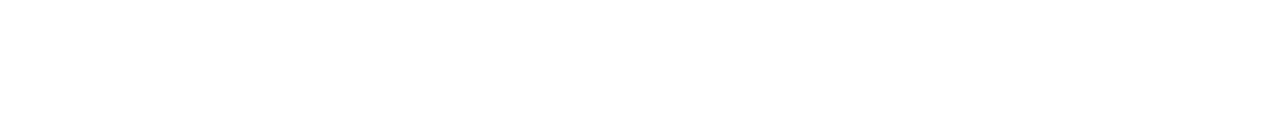
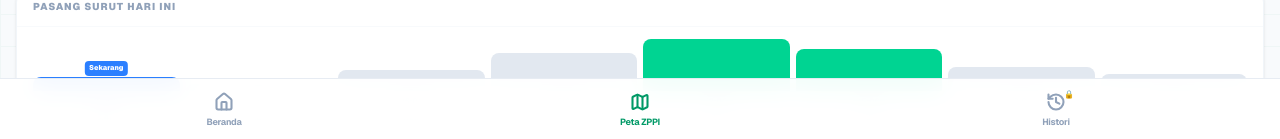
Before and after one commit to joanpurbaa/laung, a Next.js app: page /map in a window 1280 px wide. Before the commit this address had no page. Shown: the part 658-797 px from the top of the page. Built offline with nearby package versions, Linux system fonts and the light colour scheme; no server answers.

Commit message:
fix: fix the route

```diff
--- a/src/app/_components/Navbar.tsx
+++ b/src/app/_components/Navbar.tsx
@@ -14,8 +14,8 @@ export default function Navbar() {
   const isAuth = useIsAuthenticated();
 
   const navItems = [
-    { href: "/", label: "Beranda", icon: Home, protected: false },
-    { href: "/home", label: "Peta ZPPI", icon: MapIcon, protected: false },
+    { href: "/dashboard", label: "Beranda", icon: Home, protected: false },
+    { href: "/map", label: "Peta ZPPI", icon: MapIcon, protected: false },
     { href: "/history", label: "Histori", icon: History, protected: true },
   ];
 
--- a/src/app/login/page.tsx
+++ b/src/app/login/page.tsx
@@ -41,7 +41,7 @@ export default function LoginPage() {
         throw new Error(data.message ?? "Login gagal");
       }
       setState("success");
-      setTimeout(() => router.push("/"), 500);
+      setTimeout(() => router.push("/map"), 500);
     } catch (err) {
       setErrorMsg(err instanceof Error ? err.message : "Terjadi kesalahan");
       setState("error");
@@ -306,7 +306,7 @@ export default function LoginPage() {
           </button>
 
           <button
-            onClick={() => router.push("/")}
+            onClick={() => router.push("/map")}
             className="mt-3 flex w-full items-center justify-center rounded-2xl py-[17px] text-[14px] font-bold text-white/50 transition-all active:scale-[0.97]"
             style={{
               background: "rgba(255,255,255,0.05)",
--- a/src/app/home/page.tsx
+++ b/src/app/map/page.tsx
@@ -228,7 +228,7 @@ function getBestSailWindow() {
   };
 }
 
-export default function HomePage() {
+export default function Map() {
   const router = useRouter();
   const [deviceCoords, setDeviceCoords] =
     useState<LocationCoords>(DEFAULT_LOCATION);
```
